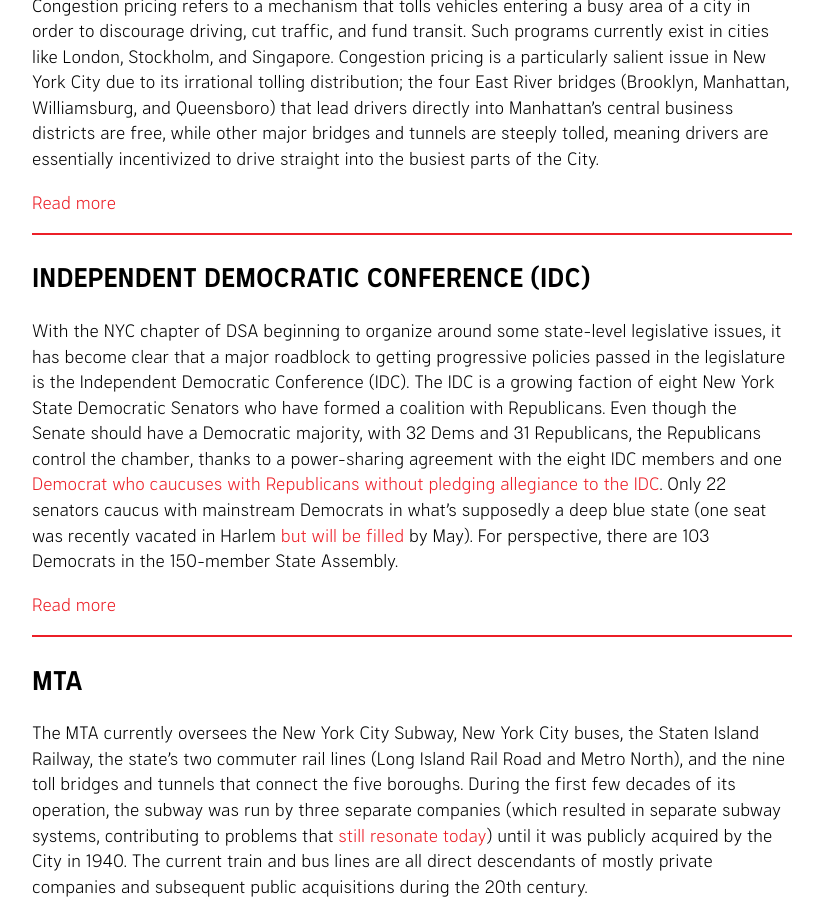
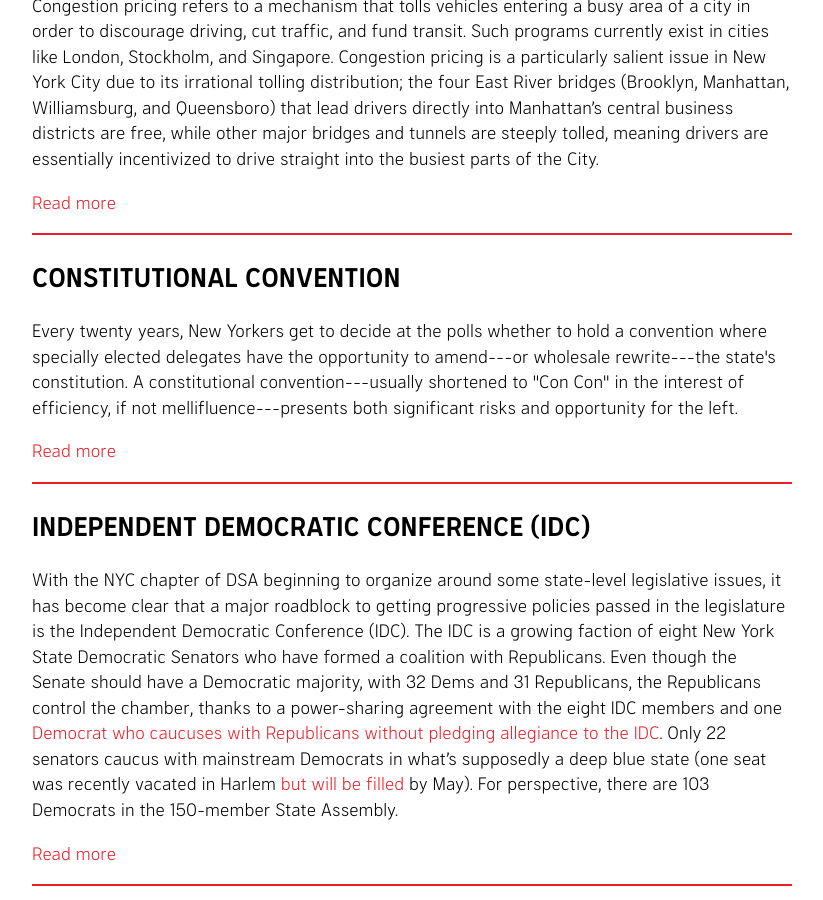
Before and after one commit to nycdsa/the-thorn, a Jekyll site: the page built from src/glossary.html, in a window 1280 px wide and 900 px high, scrolled down 1081 px. Shown: the whole window, without its empty margins (228-1051 px from the left). Built offline with Jekyll 4.4.1, drawn with Linux system fonts in a browser that asks for light colours.

Commit message:
Update glossary.html

```diff
--- a/src/glossary.html
+++ b/src/glossary.html
@@ -15,6 +15,11 @@ permalink: /glossary/
 <p>Congestion pricing refers to a mechanism that tolls vehicles entering a busy area of a city in order to discourage driving, cut traffic, and fund transit. Such programs currently exist in cities like London, Stockholm, and Singapore. Congestion pricing is a particularly salient issue in New York City due to its irrational tolling distribution; the four East River bridges (Brooklyn, Manhattan, Williamsburg, and Queensboro) that lead drivers directly into Manhattan’s central business districts are free, while other  major bridges and tunnels are steeply tolled, meaning drivers are essentially incentivized to drive straight into the busiest parts of the City.</p>
 <a href="https://thethorn.nyc/posts/cy-vance-facing-write-in-challenge-congestion-pricing/#in-depth-congestion-pricing">Read more</a>
 	</div>
+<div id="congestion-pricing" class="glossary-item">
+<h2>Constitutional Convention</h2>
+<p>Every twenty years, New Yorkers get to decide at the polls whether to hold a convention where specially elected delegates have the opportunity to amend---or wholesale rewrite---the state's constitution. A constitutional convention---usually shortened to "Con Con" in the interest of efficiency, if not mellifluence---presents both significant risks and opportunity for the left.</p>
+<a href="https://thethorn.nyc/posts/constitutional-convention/#in-depth-constitutional-convention">Read more</a>
+</div>
 	<div id="independent-democratic-conference" class="glossary-item">
 <h2>Independent Democratic Conference (IDC)</h2>
 <p>With the NYC chapter of DSA beginning to organize around some state-level legislative issues, it has become clear that a major roadblock to getting progressive policies passed in the legislature is the Independent Democratic Conference (IDC). The IDC is a growing faction of eight New York State Democratic Senators who have formed a coalition with Republicans. Even though the Senate should have a Democratic majority, with 32 Dems and 31 Republicans, the Republicans control the chamber, thanks to a power-sharing agreement with the eight IDC members and one <a href="https://www.nytimes.com/2016/11/21/nyregion/simcha-felder-rogue-democratic-senator-will-remain-loyal-to-gop.html">Democrat who caucuses with Republicans without pledging allegiance to the IDC</a>. Only 22 senators caucus with mainstream Democrats in what’s supposedly a deep blue state (one seat was recently vacated in Harlem <a href="http://www.nydailynews.com/news/politics/gov-cuomo-call-senate-assembly-special-elections-article-1.2985030">but will be filled</a> by May). For perspective, there are 103 Democrats in the 150-member State Assembly.</p>
```
